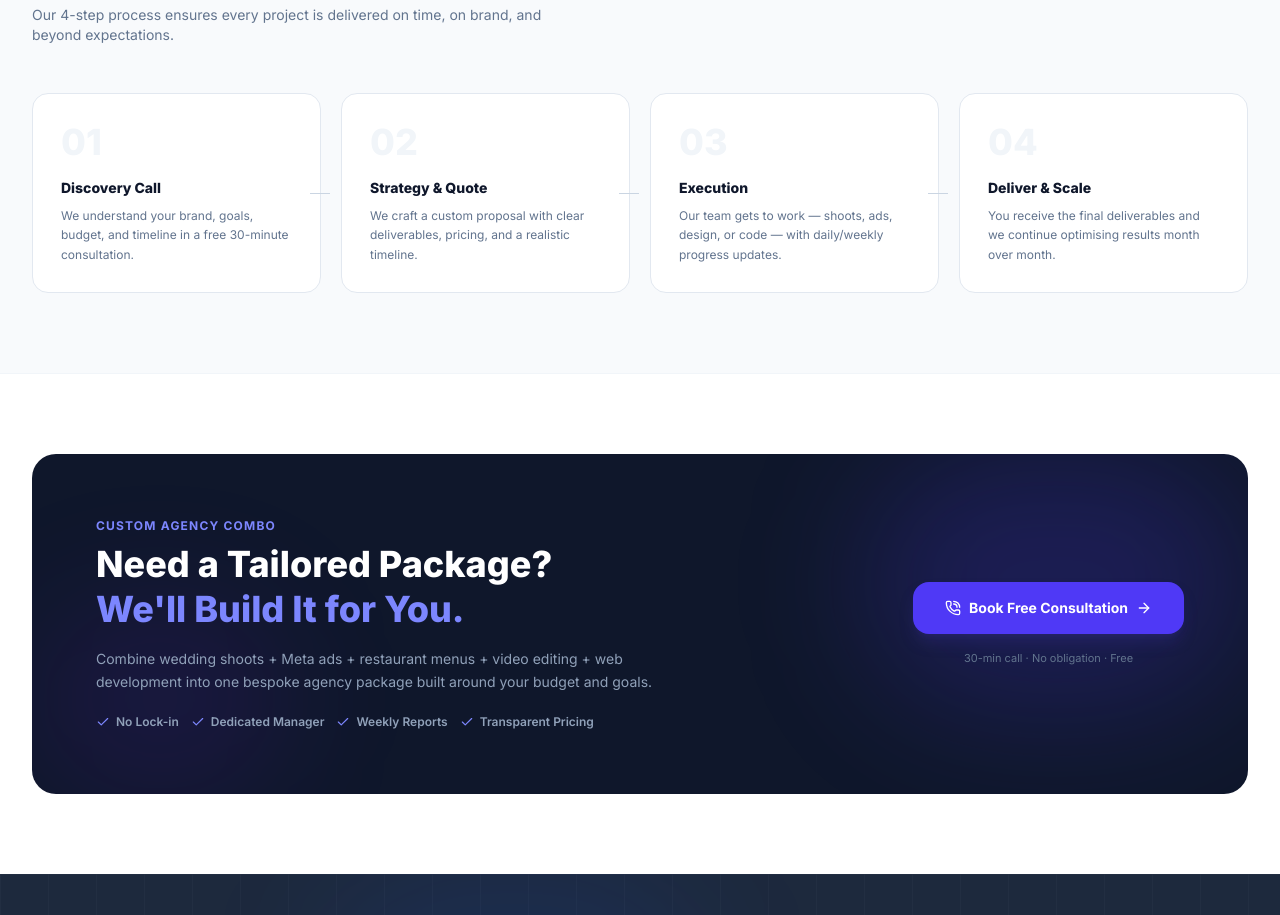
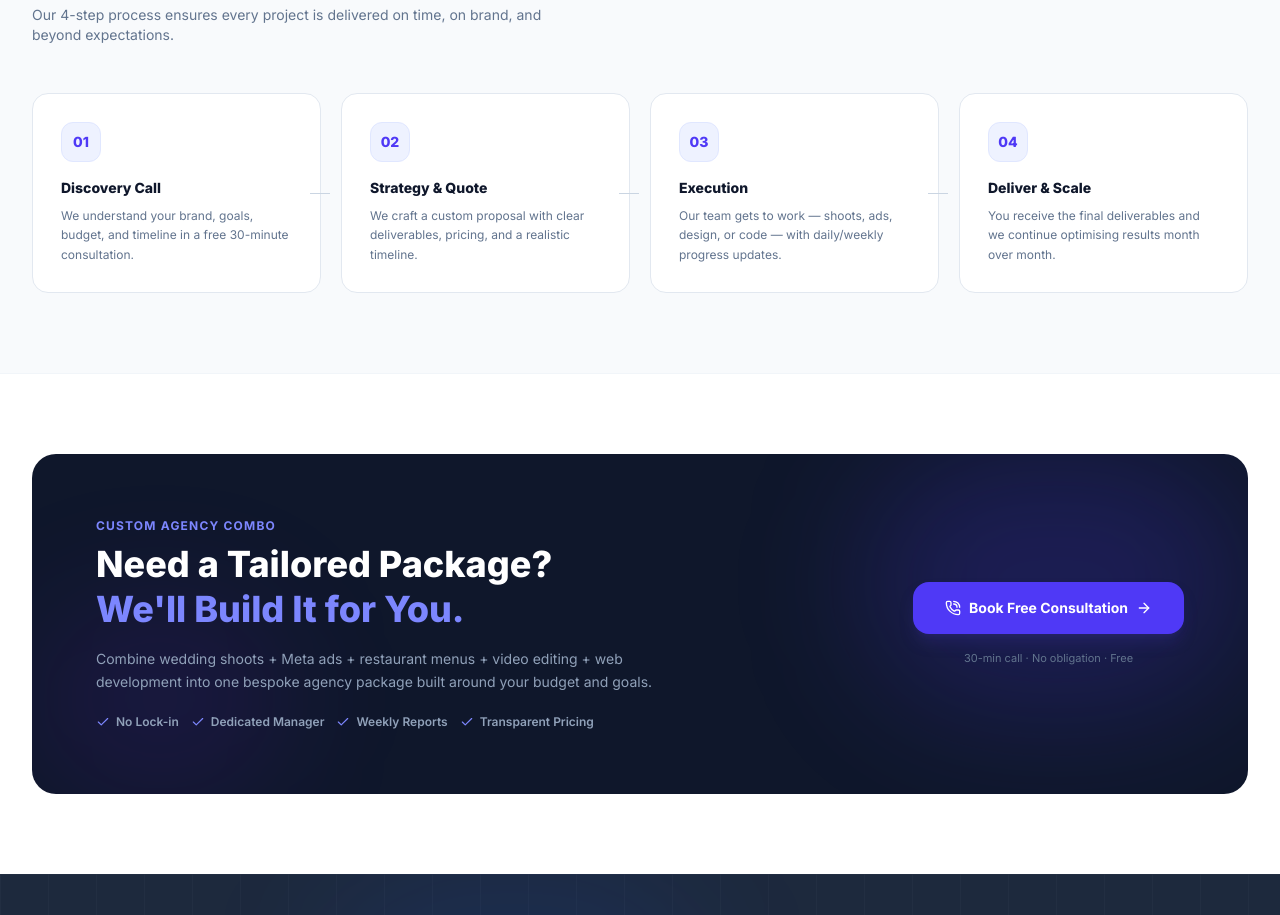
Before and after one commit to sutharparemeshwer-ai/shreebajar, a React (Vite) app: page /services in a window 1280 px wide. Shown: the part 2400-3315 px from the top of the page. Built offline with nearby package versions, Linux system fonts and the light colour scheme.

Commit message:
Fix step number visibility in How It Works section

```diff
--- a/src/pages/Services.jsx
+++ b/src/pages/Services.jsx
@@ -396,8 +396,8 @@ const Services = () => {
           <div className="grid grid-cols-1 sm:grid-cols-2 lg:grid-cols-4 gap-5">
             {process.map((p, i) => (
               <div key={i} className="relative bg-white rounded-2xl border border-slate-200 p-7 hover:border-slate-300 hover:shadow-md transition-all group text-left">
-                {/* Step number */}
-                <div className="text-4xl font-extrabold text-slate-100 mb-4 group-hover:text-indigo-100 transition-colors select-none">
+                {/* Step number badge */}
+                <div className="w-10 h-10 rounded-xl bg-indigo-50 border border-indigo-100 text-indigo-600 text-sm font-extrabold flex items-center justify-center mb-4 group-hover:bg-indigo-600 group-hover:text-white transition-all">
                   {p.step}
                 </div>
                 {/* Connector line */}
```
